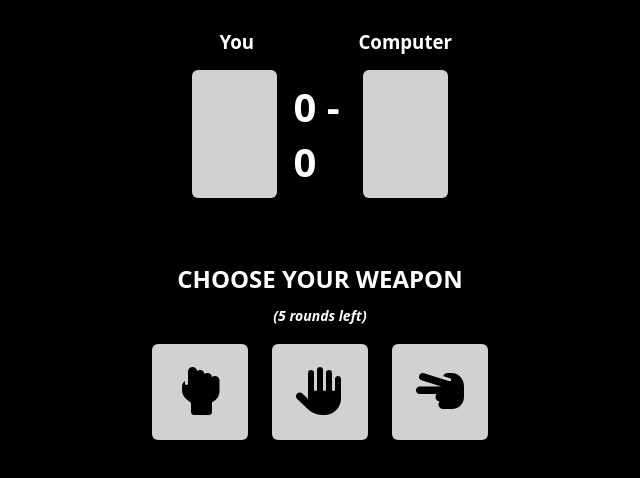
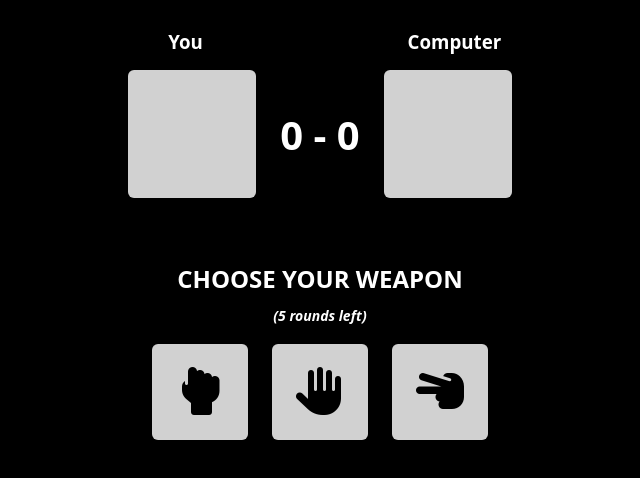
Before and after one commit to phuc1nguyen/odin-rock-paper-scissors, a plain HTML site: page index.html in a window 1280 px wide. Shown: the part 78-556 px from the top of the page, without its empty margins (320-960 px from the left). Drawn offline with Linux system fonts and the light colour scheme.

Commit message:
Final commit

```diff
--- a/style.css
+++ b/style.css
@@ -46,7 +46,7 @@ button {
 }
 
 .sides h3 {
-  width: 35%;
+  width: 30%;
   text-align: center;
 }
 
@@ -59,7 +59,7 @@ button {
 
 .sides,
 .points {
-  width: 20vw;
+  width: 30vw;
 }
 
 .points-item {
```
